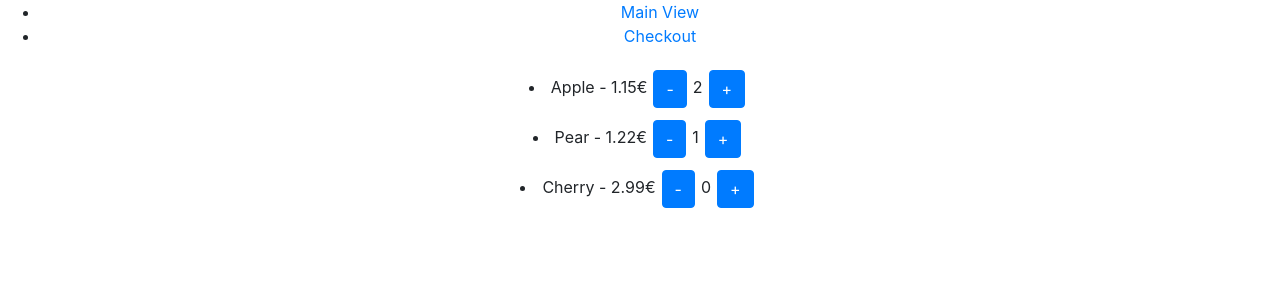
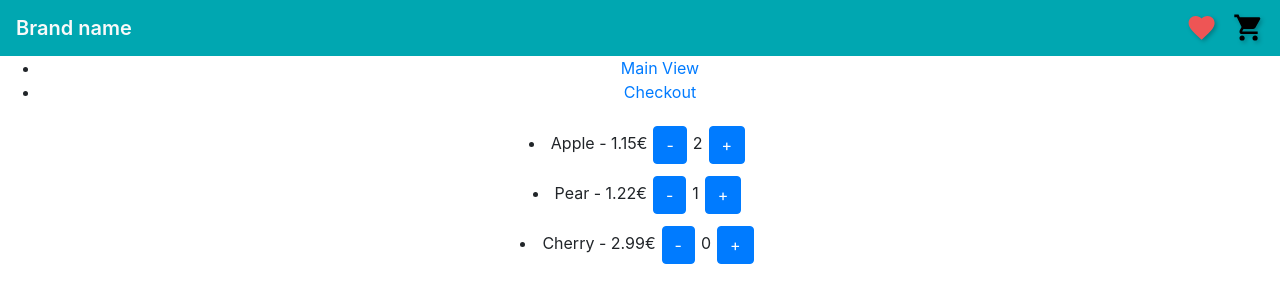
Before and after one commit to Arcany/Webapp-for-HCI-course, a React (Create React App) app: page / in a window 1280 px wide. Shown: the top 302 px of the page. Built offline with nearby package versions, Linux system fonts and the light colour scheme.

Commit message:
Add basic top bar.

```diff
--- a/package.json
+++ b/package.json
@@ -3,6 +3,8 @@
   "version": "0.1.0",
   "private": true,
   "dependencies": {
+    "@mdi/js": "^5.1.45",
+    "@mdi/react": "^1.4.0",
     "@testing-library/jest-dom": "^4.2.4",
     "@testing-library/react": "^9.3.2",
     "@testing-library/user-event": "^7.1.2",
--- a/src/App.tsx
+++ b/src/App.tsx
@@ -3,11 +3,14 @@ import './App.scss';
 import { Switch, Route, Link } from 'react-router-dom';
 import ShopView from './containers/ShopViewContainer';
 import Checkout from './containers/CheckoutContainer';
+import Topbar from './components/Topbar';
 
 class App extends React.Component {
   render() {
     return (
       <div className="App">
+        <Topbar />
+
         <nav>
           <ul>
             <li>
--- /dev/null
+++ b/src/_vars.scss
@@ -0,0 +1 @@
+$primaryColor: #00a7b1;
--- /dev/null
+++ b/src/components/Topbar.module.scss
@@ -0,0 +1,45 @@
+@import '../vars';
+
+.topbar {
+  background: $primaryColor;
+}
+
+.brand {
+  a {
+    color: #f9f9f9;
+    font-weight: 600;
+    text-decoration: none;
+    outline: none;
+  }
+}
+
+.toggleBtn {
+  background-color: #f0f0f0;
+}
+
+.userActions {
+  margin-left: auto;
+}
+
+.iconBtn {
+  color: #000;
+  outline: none;
+  margin-left: 16px;
+
+  svg {
+    filter: drop-shadow(2px 2px 2px rgba(0, 0, 0, 0.25));
+  }
+
+  svg:hover {
+    filter: drop-shadow(0.5px 1px 1px rgba(0, 0, 0, 0.25));
+    color: #000;
+  }
+}
+
+.heartIcon {
+  color: #ee5555;
+}
+
+.iconBtn .heartIcon:hover {
+  color: #fa6666;
+}
--- /dev/null
+++ b/src/components/Topbar.tsx
@@ -0,0 +1,32 @@
+import React from 'react';
+import Navbar from 'react-bootstrap/Navbar';
+import { Link } from 'react-router-dom';
+import Icon from '@mdi/react';
+import { mdiCart, mdiHeart } from '@mdi/js';
+
+import styles from './Topbar.module.scss';
+
+class Topbar extends React.Component {
+  render() {
+    return (
+      <Navbar expand="lg" className={styles.topbar}>
+        <Navbar.Brand className={styles.brand}>
+          <Link to="/">Brand name</Link>
+        </Navbar.Brand>
+        <Navbar.Toggle aria-controls="basic-navbar-nav" className={styles.toggleBtn} />
+        <Navbar.Collapse id="basic-navbar-nav">
+          <div className={styles.userActions}>
+            <Link to="/checkout" className={styles.iconBtn}>
+              <Icon path={mdiHeart} size={1.3} className={styles.heartIcon} />
+            </Link>
+            <Link to="/checkout" className={styles.iconBtn}>
+              <Icon path={mdiCart} size={1.3} />
+            </Link>
+          </div>
+        </Navbar.Collapse>
+      </Navbar>
+    );
+  }
+}
+
+export default Topbar;
```
Also changed, not shown: 1 other file (tests, documents, lock files or other folders).
